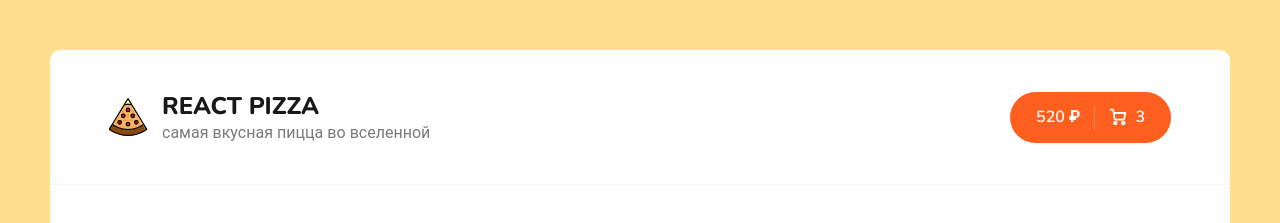
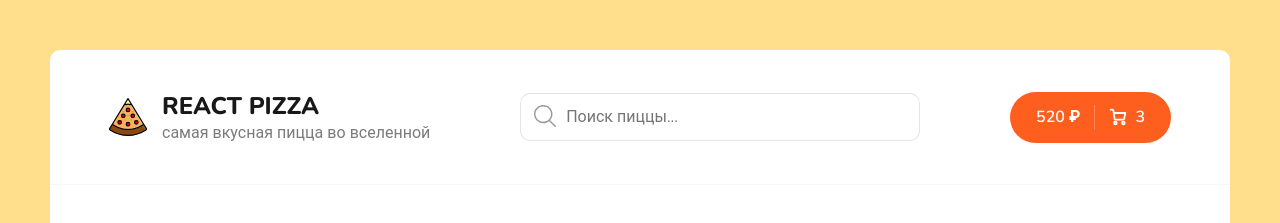
Before and after one commit to kanyacat/pizza, a React (Create React App) app: page / in a window 1280 px wide. Shown: the top 223 px of the page. Built offline with nearby package versions, Linux system fonts and the light colour scheme; no server answers.

Commit message:
10/2 input

```diff
--- a/src/App.js
+++ b/src/App.js
@@ -5,14 +5,17 @@ import { Home } from './pages/Home'
 import { NotFound } from './pages/NotFound'
 import { Route, Routes } from 'react-router-dom'
 import { Cart } from './pages/Cart'
+import { useState } from 'react'
 
 function App() {
+	const [searchValue, setSearchValue] = useState('')
+
 	return (
 		<div className='wrapper'>
-			<Header />
+			<Header searchValue={searchValue} setSearchValue={setSearchValue} />
 			<div className='content'>
 				<Routes>
-					<Route path='/' element={<Home />} />
+					<Route path='/' element={<Home searchValue={searchValue} />} />
 					<Route path='/cart' element={<Cart />} />
 					<Route path='*' element={<NotFound />} />
 				</Routes>
--- a/src/components/Header.jsx
+++ b/src/components/Header.jsx
@@ -1,50 +1,54 @@
 import logoSvg from '../assets/img/pizza-logo.svg'
 import { Link } from 'react-router-dom'
+import { Search } from './Search/Search'
 
-export function Header() {
-  return <>
-  <div className="header">
-        <div className="container">
+export function Header(props) {
+	const { searchValue, setSearchValue } = props
+	return (
+		<>
+			<div className='header'>
+				<div className='container'>
 					<Link to='/'>
-            <div className="header__logo">
-              <img width="38" src={logoSvg} alt="Pizza logo" />
+						<div className='header__logo'>
+							<img width='38' src={logoSvg} alt='Pizza logo' />
 							<div>
 								<h1>React Pizza</h1>
 								<p>самая вкусная пицца во вселенной</p>
 							</div>
 						</div>
 					</Link>
-          <div className="header__cart">
-            <Link to="/cart" className="button button--cart">
+					<Search searchValue={searchValue} setSearchValue={setSearchValue} />
+					<div className='header__cart'>
+						<Link to='/cart' className='button button--cart'>
 							<span>520 ₽</span>
-              <div className="button__delimiter"></div>
+							<div className='button__delimiter'></div>
 							<svg
-                width="18"
-                height="18"
-                viewBox="0 0 18 18"
-                fill="none"
-                xmlns="http://www.w3.org/2000/svg"
+								width='18'
+								height='18'
+								viewBox='0 0 18 18'
+								fill='none'
+								xmlns='http://www.w3.org/2000/svg'
 							>
 								<path
-                  d="M6.33333 16.3333C7.06971 16.3333 7.66667 15.7364 7.66667 15C7.66667 14.2636 7.06971 13.6667 6.33333 13.6667C5.59695 13.6667 5 14.2636 5 15C5 15.7364 5.59695 16.3333 6.33333 16.3333Z"
-                  stroke="white"
-                  strokeWidth="1.8"
-                  strokeLinecap="round"
-                  strokeLinejoin="round"
+									d='M6.33333 16.3333C7.06971 16.3333 7.66667 15.7364 7.66667 15C7.66667 14.2636 7.06971 13.6667 6.33333 13.6667C5.59695 13.6667 5 14.2636 5 15C5 15.7364 5.59695 16.3333 6.33333 16.3333Z'
+									stroke='white'
+									strokeWidth='1.8'
+									strokeLinecap='round'
+									strokeLinejoin='round'
 								/>
 								<path
-                  d="M14.3333 16.3333C15.0697 16.3333 15.6667 15.7364 15.6667 15C15.6667 14.2636 15.0697 13.6667 14.3333 13.6667C13.597 13.6667 13 14.2636 13 15C13 15.7364 13.597 16.3333 14.3333 16.3333Z"
-                  stroke="white"
-                  strokeWidth="1.8"
-                  strokeLinecap="round"
-                  strokeLinejoin="round"
+									d='M14.3333 16.3333C15.0697 16.3333 15.6667 15.7364 15.6667 15C15.6667 14.2636 15.0697 13.6667 14.3333 13.6667C13.597 13.6667 13 14.2636 13 15C13 15.7364 13.597 16.3333 14.3333 16.3333Z'
+									stroke='white'
+									strokeWidth='1.8'
+									strokeLinecap='round'
+									strokeLinejoin='round'
 								/>
 								<path
-                  d="M4.78002 4.99999H16.3334L15.2134 10.5933C15.1524 10.9003 14.9854 11.176 14.7417 11.3722C14.4979 11.5684 14.1929 11.6727 13.88 11.6667H6.83335C6.50781 11.6694 6.1925 11.553 5.94689 11.3393C5.70128 11.1256 5.54233 10.8295 5.50002 10.5067L4.48669 2.82666C4.44466 2.50615 4.28764 2.21182 4.04482 1.99844C3.80201 1.78505 3.48994 1.66715 3.16669 1.66666H1.66669"
-                  stroke="white"
-                  strokeWidth="1.8"
-                  strokeLinecap="round"
-                  strokeLinejoin="round"
+									d='M4.78002 4.99999H16.3334L15.2134 10.5933C15.1524 10.9003 14.9854 11.176 14.7417 11.3722C14.4979 11.5684 14.1929 11.6727 13.88 11.6667H6.83335C6.50781 11.6694 6.1925 11.553 5.94689 11.3393C5.70128 11.1256 5.54233 10.8295 5.50002 10.5067L4.48669 2.82666C4.44466 2.50615 4.28764 2.21182 4.04482 1.99844C3.80201 1.78505 3.48994 1.66715 3.16669 1.66666H1.66669'
+									stroke='white'
+									strokeWidth='1.8'
+									strokeLinecap='round'
+									strokeLinejoin='round'
 								/>
 							</svg>
 							<span>3</span>
@@ -53,4 +57,5 @@ export function Header() {
 				</div>
 			</div>
 		</>
+	)
 }
--- /dev/null
+++ b/src/components/Pagination/Pagination.jsx
@@ -0,0 +1,3 @@
+export function Pagination() {
+	return <></>
+}
--- /dev/null
+++ b/src/components/Search/Search.jsx
@@ -0,0 +1,63 @@
+import styles from './Search.module.scss'
+
+export function Search(props) {
+	const { searchValue, setSearchValue } = props
+	return (
+		<>
+			<div className={styles.root}>
+				<svg
+					className={styles.icon}
+					width='800px'
+					height='800px'
+					viewBox='0 0 32 32'
+					version='1.1'
+					xmlns='http://www.w3.org/2000/svg'
+				>
+					<title>search</title>
+					<desc>Created with Sketch Beta.</desc>
+					<defs></defs>
+					<g
+						id='Page-1'
+						stroke='none'
+						strokeWidth='1'
+						fill='none'
+						fillRule='evenodd'
+					>
+						<g
+							id='Icon-Set'
+							transform='translate(-256.000000, -1139.000000)'
+							fill='#000000'
+						>
+							<path
+								d='M269.46,1163.45 C263.17,1163.45 258.071,1158.44 258.071,1152.25 C258.071,1146.06 263.17,1141.04 269.46,1141.04 C275.75,1141.04 280.85,1146.06 280.85,1152.25 C280.85,1158.44 275.75,1163.45 269.46,1163.45 L269.46,1163.45 Z M287.688,1169.25 L279.429,1161.12 C281.591,1158.77 282.92,1155.67 282.92,1152.25 C282.92,1144.93 276.894,1139 269.46,1139 C262.026,1139 256,1144.93 256,1152.25 C256,1159.56 262.026,1165.49 269.46,1165.49 C272.672,1165.49 275.618,1164.38 277.932,1162.53 L286.224,1170.69 C286.629,1171.09 287.284,1171.09 287.688,1170.69 C288.093,1170.3 288.093,1169.65 287.688,1169.25 L287.688,1169.25 Z'
+								id='search'
+							></path>
+						</g>
+					</g>
+				</svg>
+				<input
+					value={searchValue}
+					className={styles.input}
+					onChange={event => setSearchValue(event.target.value)}
+					placeholder='Поиск пиццы...'
+				/>
+				{searchValue && (
+					<svg
+						onClick={() => setSearchValue('')}
+						className={styles.clearIcon}
+						width='800px'
+						height='800px'
+						viewBox='0 0 24 24'
+						fill='none'
+						xmlns='http://www.w3.org/2000/svg'
+					>
+						<path
+							d='M20.7457 3.32851C20.3552 2.93798 19.722 2.93798 19.3315 3.32851L12.0371 10.6229L4.74275 3.32851C4.35223 2.93798 3.71906 2.93798 3.32854 3.32851C2.93801 3.71903 2.93801 4.3522 3.32854 4.74272L10.6229 12.0371L3.32856 19.3314C2.93803 19.722 2.93803 20.3551 3.32856 20.7457C3.71908 21.1362 4.35225 21.1362 4.74277 20.7457L12.0371 13.4513L19.3315 20.7457C19.722 21.1362 20.3552 21.1362 20.7457 20.7457C21.1362 20.3551 21.1362 19.722 20.7457 19.3315L13.4513 12.0371L20.7457 4.74272C21.1362 4.3522 21.1362 3.71903 20.7457 3.32851Z'
+							fill='#0F0F0F'
+						/>
+					</svg>
+				)}
+			</div>
+		</>
+	)
+}
--- /dev/null
+++ b/src/components/Search/Search.module.scss
@@ -0,0 +1,46 @@
+.root {
+  position: relative;
+}
+
+.input {
+  padding: 12px 20px;
+  width: 400px;
+  padding-left: 45px;
+
+  border: 1px solid rgba(0, 0, 0, 0.1);
+  border-radius: 10px;
+  outline: none;
+
+  font-size: 16px;
+
+  &:focus {
+    border: 1px solid rgba(0, 0, 0, 0.3);
+  }
+}
+
+.icon {
+  position: absolute;
+
+  height: 22px;
+  width: 22px;
+  opacity: 0.4;
+
+  left: 14px;
+  top: 12px;
+}
+
+.clearIcon {
+  width: 18px;
+  height: 18px;
+  opacity: 0.3;
+
+  position: absolute;
+  right: 15px;
+  top: 15px;
+
+  cursor: pointer;
+
+  &:hover {
+    opacity: 0.5;
+  }
+}
--- a/src/pages/Home.jsx
+++ b/src/pages/Home.jsx
@@ -4,7 +4,9 @@ import { Sort } from '../components/Sort'
 import { Skeleton } from '../components/PizzaBlock/Skeleton'
 import { PizzaBlock } from '../components/PizzaBlock/PizzaBlock'
 
-export function Home() {
+export function Home(props) {
+	const { searchValue } = props
+
 	const [items, setItems] = useState([])
 	const [isLoading, setIsLoading] = useState(true)
 	const [categoryId, setCategoryId] = useState(0)
@@ -18,12 +20,12 @@ export function Home() {
 		setIsLoading(true)
 
 		const category = categoryId > 0 ? `category=${categoryId}` : ''
-
 		const order = sortType.sortProperty.includes('-') ? 'asc' : 'desc'
 		const sortBy = sortType.sortProperty.replace('-', '')
+		const search = searchValue ? `&search=${searchValue}` : ''
 
 		fetch(
-			`https://64bbb2af7b33a35a44469688.mockapi.io/items?${category}&sortBy=${sortBy}&order=${order}`
+			`https://64bbb2af7b33a35a44469688.mockapi.io/items?${category}&sortBy=${sortBy}&order=${order}${search}`
 		)
 			.then(res => res.json())
 			.then(json => {
@@ -31,7 +33,19 @@ export function Home() {
 				setIsLoading(false)
 			})
 		window.scrollTo(0, 0)
-	}, [categoryId, sortType])
+	}, [categoryId, sortType, searchValue])
+
+	const pizzas = items.map(pizza => <PizzaBlock key={pizza.id} {...pizza} />)
+	/* фильтр если статичный список
+	.filter(pizza => {
+		if (pizza.title.toLowerCase().includes(searchValue.toLowerCase())) {
+			return true
+		} else return false
+	}) */
+
+	const skeletons = [...new Array(6)].map((_, index) => (
+		<Skeleton key={index} />
+	))
 
 	return (
 		<>
@@ -44,11 +58,7 @@ export function Home() {
 					<Sort value={sortType} onChangeSort={id => setSortType(id)} />
 				</div>
 				<h2 className='content__title'>Все пиццы</h2>
-				<div className='content__items'>
-					{isLoading
-						? [...new Array(6)].map((_, index) => <Skeleton key={index} />)
-						: items.map(pizza => <PizzaBlock key={pizza.id} {...pizza} />)}
-				</div>
+				<div className='content__items'>{isLoading ? skeletons : pizzas}</div>
 			</div>
 		</>
 	)
```
Also changed, not shown: src/components/Pagination/Pagination.module.scss (added). Lines whose indentation alone changed are shown as unchanged.
